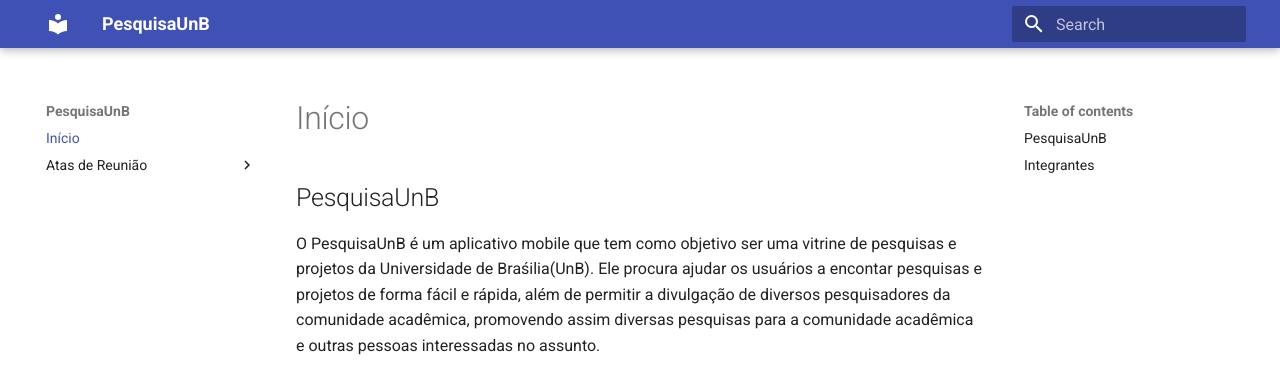
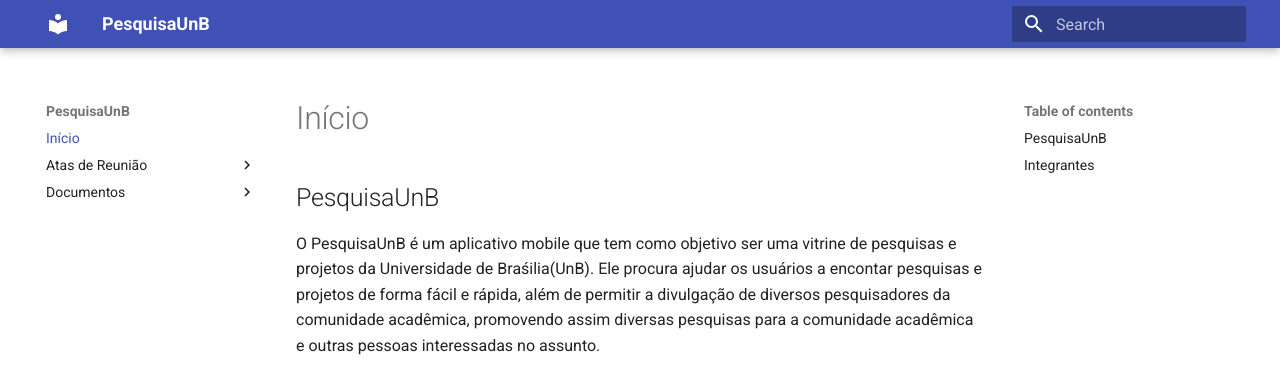
Before and after one commit to FGA0138-MDS-Ajax/2025.2-Fuxi, an MkDocs documentation site: the page built from docs/index.md, in a window 1280 px wide. Shown: the top 377 px of the page. Built offline with MkDocs 1.6.1 and Material for MkDocs 9.7.7, drawn with Linux system fonts in a browser that asks for light colours.

```diff
--- a/mkdocs.yml
+++ b/mkdocs.yml
@@ -7,6 +7,8 @@
     - Ata 2: "atas-reuniao/ata-reuniao-2.md"
     - Ata 3: "atas-reuniao/ata-reuniao-3.md"
     - Ata 4: "atas-reuniao/ata-reuniao-4.md"
+  - Documentos:
+    - Documento 1: "documentos/Produto.md"
 
 theme:
   name: material
```
